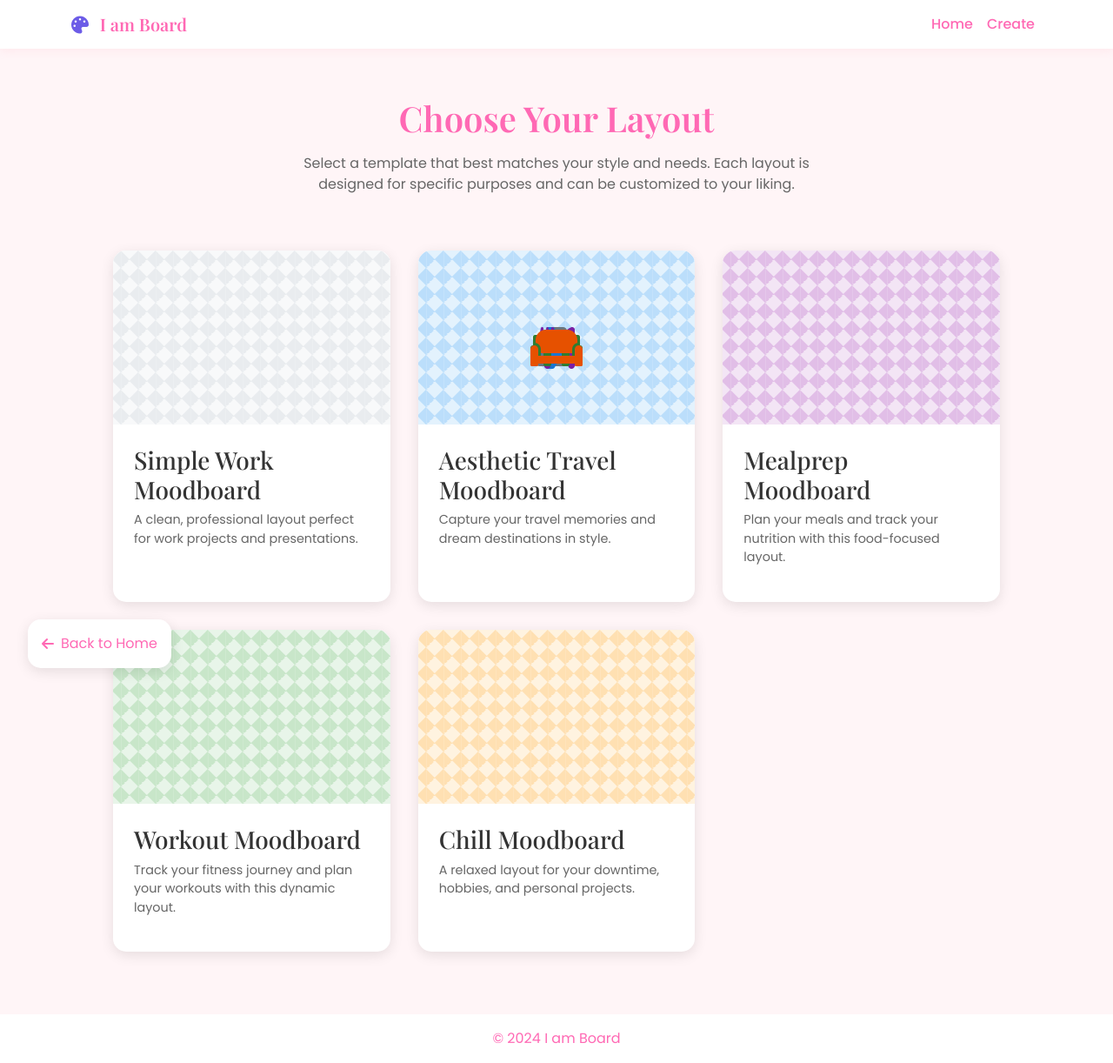
After one commit to RigvedaVangipurapu/IamBoard, a Flask app: page /layouts in a window 1280 px wide. The commit adds this page. Shown: the whole page at 87% size. Run offline with Flask 3, Linux system fonts and the light colour scheme.

Commit message:
Add layout selection feature: - Create layouts page with 5 template options - Add layout-specific styles to moodboard - Update routes to handle layout selection - Add layout selection to create process

```diff
--- a/app.py
+++ b/app.py
@@ -28,6 +28,10 @@ def get_color_palette(image_path, color_count=5):
 def index():
     return render_template('index.html')
 
+@app.route('/layouts')
+def layouts():
+    return render_template('layouts.html')
+
 @app.route('/create', methods=['GET', 'POST'])
 def create_moodboard():
     if request.method == 'POST':
@@ -49,14 +53,29 @@ def create_moodboard():
         # Get moodboard title and description
         title = request.form.get('title', 'Untitled Moodboard')
         description = request.form.get('description', '')
+        layout = request.form.get('layout', 'simple-work')
 
         return render_template('moodboard.html',
                              images=images,
                              color_palettes=color_palettes,
                              title=title,
-                             description=description)
+                             description=description,
+                             layout=layout)
 
     return render_template('create.html')
+
+@app.route('/moodboard/<layout>')
+def moodboard(layout):
+    # Get any existing images and color palettes from the session or database
+    images = []
+    color_palettes = []
+
+    return render_template('moodboard.html',
+                         images=images,
+                         color_palettes=color_palettes,
+                         title=f"{layout.replace('-', ' ').title()} Moodboard",
+                         description="",
+                         layout=layout)
 
 @app.route('/uploads/<filename>')
 def uploaded_file(filename):
--- a/templates/index.html
+++ b/templates/index.html
@@ -29,6 +29,9 @@
                 <i class="fas fa-paint-brush fa-3x mb-3 text-primary"></i>
                 <h3>Customize Layout</h3>
                 <p>Choose from different layouts to match your style</p>
+                <a href="{{ url_for('layouts') }}" class="btn btn-outline-primary mt-3">
+                    <i class="fas fa-th-large"></i> Browse Layouts
+                </a>
             </div>
         </div>
     </div>
--- /dev/null
+++ b/templates/layouts.html
@@ -0,0 +1,170 @@
+{% extends "base.html" %}
+
+{% block title %}Choose Layout - I am Board{% endblock %}
+
+{% block extra_css %}
+<style>
+    .layouts-container {
+        padding: 2rem;
+    }
+
+    .layouts-header {
+        text-align: center;
+        margin-bottom: 3rem;
+    }
+
+    .layouts-header h1 {
+        font-family: 'Playfair Display', serif;
+        color: #ff69b4;
+        font-weight: 600;
+        margin-bottom: 1rem;
+    }
+
+    .layouts-header p {
+        font-family: 'Poppins', sans-serif;
+        color: #666;
+        max-width: 600px;
+        margin: 0 auto;
+    }
+
+    .layouts-grid {
+        display: grid;
+        grid-template-columns: repeat(auto-fit, minmax(300px, 1fr));
+        gap: 2rem;
+        padding: 1rem;
+    }
+
+    .layout-card {
+        background: white;
+        border-radius: 15px;
+        overflow: hidden;
+        box-shadow: 0 4px 15px rgba(0, 0, 0, 0.1);
+        transition: transform 0.3s ease;
+        cursor: pointer;
+    }
+
+    .layout-card:hover {
+        transform: translateY(-5px);
+    }
+
+    .layout-preview {
+        height: 200px;
+        background-size: cover;
+        background-position: center;
+    }
+
+    .layout-info {
+        padding: 1.5rem;
+    }
+
+    .layout-info h3 {
+        font-family: 'Playfair Display', serif;
+        color: #333;
+        margin-bottom: 0.5rem;
+    }
+
+    .layout-info p {
+        font-family: 'Poppins', sans-serif;
+        color: #666;
+        font-size: 0.9rem;
+    }
+
+    .back-button {
+        position: fixed;
+        bottom: 2rem;
+        left: 2rem;
+        background-color: white;
+        padding: 1rem;
+        border-radius: 15px;
+        box-shadow: 0 4px 15px rgba(0, 0, 0, 0.1);
+        z-index: 1000;
+    }
+
+    .back-button a {
+        color: #ff69b4;
+        text-decoration: none;
+        font-family: 'Poppins', sans-serif;
+        display: flex;
+        align-items: center;
+        gap: 0.5rem;
+    }
+</style>
+{% endblock %}
+
+{% block content %}
+<div class="layouts-container">
+    <div class="layouts-header">
+        <h1>Choose Your Layout</h1>
+        <p>Select a template that best matches your style and needs. Each layout is designed for specific purposes and can be customized to your liking.</p>
+    </div>
+
+    <div class="layouts-grid">
+        <div class="layout-card" onclick="window.location.href='{{ url_for('moodboard', layout='simple-work') }}'">
+            <div class="layout-preview" style="background-color: #f8f9fa; background-image: linear-gradient(45deg, #e9ecef 25%, transparent 25%), linear-gradient(-45deg, #e9ecef 25%, transparent 25%), linear-gradient(45deg, transparent 75%, #e9ecef 75%), linear-gradient(-45deg, transparent 75%, #e9ecef 75%); background-size: 20px 20px;">
+                <div style="position: absolute; top: 50%; left: 50%; transform: translate(-50%, -50%); text-align: center;">
+                    <i class="fas fa-briefcase fa-3x" style="color: #6c757d;"></i>
+                </div>
+            </div>
+            <div class="layout-info">
+                <h3>Simple Work Moodboard</h3>
+                <p>A clean, professional layout perfect for work projects and presentations.</p>
+            </div>
+        </div>
+
+        <div class="layout-card" onclick="window.location.href='{{ url_for('moodboard', layout='aesthetic-travel') }}'">
+            <div class="layout-preview" style="background-color: #e3f2fd; background-image: linear-gradient(45deg, #bbdefb 25%, transparent 25%), linear-gradient(-45deg, #bbdefb 25%, transparent 25%), linear-gradient(45deg, transparent 75%, #bbdefb 75%), linear-gradient(-45deg, transparent 75%, #bbdefb 75%); background-size: 20px 20px;">
+                <div style="position: absolute; top: 50%; left: 50%; transform: translate(-50%, -50%); text-align: center;">
+                    <i class="fas fa-plane fa-3x" style="color: #1976d2;"></i>
+                </div>
+            </div>
+            <div class="layout-info">
+                <h3>Aesthetic Travel Moodboard</h3>
+                <p>Capture your travel memories and dream destinations in style.</p>
+            </div>
+        </div>
+
+        <div class="layout-card" onclick="window.location.href='{{ url_for('moodboard', layout='mealprep') }}'">
+            <div class="layout-preview" style="background-color: #f3e5f5; background-image: linear-gradient(45deg, #e1bee7 25%, transparent 25%), linear-gradient(-45deg, #e1bee7 25%, transparent 25%), linear-gradient(45deg, transparent 75%, #e1bee7 75%), linear-gradient(-45deg, transparent 75%, #e1bee7 75%); background-size: 20px 20px;">
+                <div style="position: absolute; top: 50%; left: 50%; transform: translate(-50%, -50%); text-align: center;">
+                    <i class="fas fa-utensils fa-3x" style="color: #7b1fa2;"></i>
+                </div>
+            </div>
+            <div class="layout-info">
+                <h3>Mealprep Moodboard</h3>
+                <p>Plan your meals and track your nutrition with this food-focused layout.</p>
+            </div>
+        </div>
+
+        <div class="layout-card" onclick="window.location.href='{{ url_for('moodboard', layout='workout') }}'">
+            <div class="layout-preview" style="background-color: #e8f5e9; background-image: linear-gradient(45deg, #c8e6c9 25%, transparent 25%), linear-gradient(-45deg, #c8e6c9 25%, transparent 25%), linear-gradient(45deg, transparent 75%, #c8e6c9 75%), linear-gradient(-45deg, transparent 75%, #c8e6c9 75%); background-size: 20px 20px;">
+                <div style="position: absolute; top: 50%; left: 50%; transform: translate(-50%, -50%); text-align: center;">
+                    <i class="fas fa-dumbbell fa-3x" style="color: #2e7d32;"></i>
+                </div>
+            </div>
+            <div class="layout-info">
+                <h3>Workout Moodboard</h3>
+                <p>Track your fitness journey and plan your workouts with this dynamic layout.</p>
+            </div>
+        </div>
+
+        <div class="layout-card" onclick="window.location.href='{{ url_for('moodboard', layout='chill') }}'">
+            <div class="layout-preview" style="background-color: #fff3e0; background-image: linear-gradient(45deg, #ffe0b2 25%, transparent 25%), linear-gradient(-45deg, #ffe0b2 25%, transparent 25%), linear-gradient(45deg, transparent 75%, #ffe0b2 75%), linear-gradient(-45deg, transparent 75%, #ffe0b2 75%); background-size: 20px 20px;">
+                <div style="position: absolute; top: 50%; left: 50%; transform: translate(-50%, -50%); text-align: center;">
+                    <i class="fas fa-couch fa-3x" style="color: #e65100;"></i>
+                </div>
+            </div>
+            <div class="layout-info">
+                <h3>Chill Moodboard</h3>
+                <p>A relaxed layout for your downtime, hobbies, and personal projects.</p>
+            </div>
+        </div>
+    </div>
+
+    <div class="back-button">
+        <a href="{{ url_for('index') }}">
+            <i class="fas fa-arrow-left"></i>
+            Back to Home
+        </a>
+    </div>
+</div>
+{% endblock %}
```
Also changed, not shown: templates/moodboard.html (+87 -1 lines).
